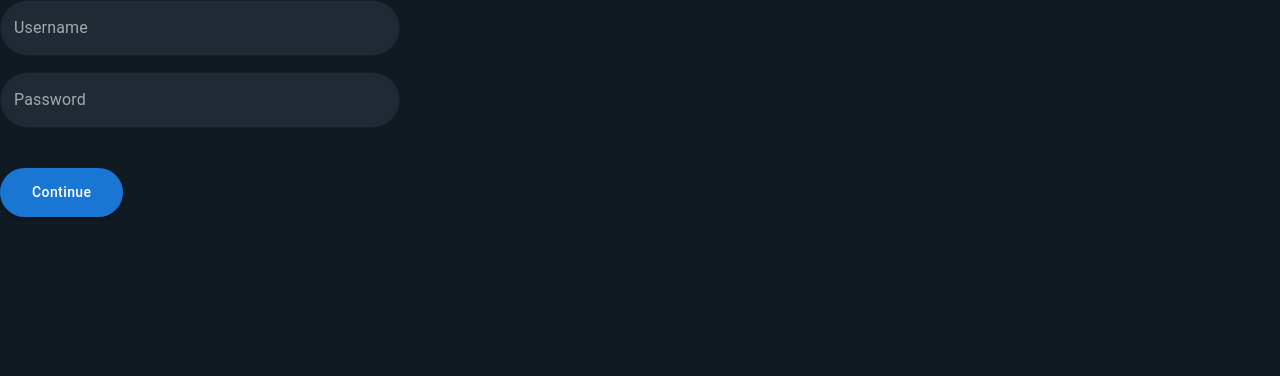
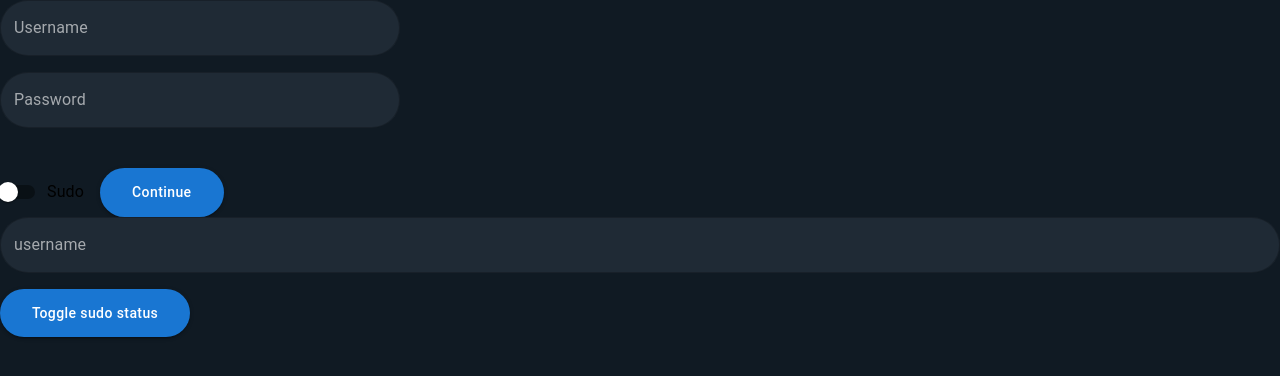
Before and after one commit to shuknav/SplitSavvy, a React (Vite) app in the folder app/: page /admindash in a window 1280 px wide. Shown: the top 376 px of the page. Built offline with nearby package versions, Linux system fonts and the light colour scheme; no server answers.

Commit message:
feat: sudo status handled in admin creation plus toggle sudo status placeholder

```diff
--- a/app/src/api/admin.js
+++ b/app/src/api/admin.js
@@ -39,11 +39,12 @@ export async function PasswordUpdate(oldPassword, newPassword) {
   }
 }
 
-export async function AdminAdd(username, password) {
+export async function AdminAdd(username, password, sudo) {
   try {
     const res = await axios.post(`${baseURL}/admin/add`, {
       username,
       password,
+      sudo,
     });
     return res.data;
   } catch (err) {
--- a/app/src/pages/admin/settings/CreateAdmin.jsx
+++ b/app/src/pages/admin/settings/CreateAdmin.jsx
@@ -2,6 +2,8 @@ import React, { useState } from "react";
 import Box from "@mui/material/Box";
 import InputField from "../../../components/InputField";
 import ButtonField from "../../../components/ButtonField";
+import FormControlLabel from "@mui/material/FormControlLabel";
+import Switch from "@mui/material/Switch";
 import { AdminAdd } from "../../../api/admin";
 
 function CreateAdmin() {
@@ -10,14 +12,30 @@ function CreateAdmin() {
     password: "",
   });
 
+  const [username, setUsername] = useState("");
+
+  const [sudo, setSudo] = useState(false);
+
+  function HandleSwitch() {
+    setSudo(!sudo);
+  }
+
+  function HandleUsernameChange(val) {
+    setUsername(val);
+  }
+
   function HandleInputChange(field, value) {
     //function handles input fields change
     setinputData((prev) => ({ ...prev, [field]: value }));
   }
 
   async function HandleButtonClick() {
-    const res = await AdminAdd(inputData.username, inputData.password);
+    const res = await AdminAdd(inputData.username, inputData.password, sudo);
     console.log(res);
+  }
+
+  async function HandleSudoButtonClick() {
+    console.log(username);
   }
 
   return (
@@ -46,7 +64,28 @@ function CreateAdmin() {
           // helperText={helperText}
         />
       </Box>
+      <FormControlLabel
+        control={<Switch onChange={HandleSwitch} />}
+        label="Sudo"
+      />
       <ButtonField text="Continue" handleClick={HandleButtonClick} />
+      <Box>
+        <InputField
+          label="username"
+          id="user"
+          type="text"
+          value={username}
+          handleChange={(val) => {
+            HandleUsernameChange(val);
+          }}
+          // isInvalid={isInvalid.email}
+          // helperText={helperText}
+        />
+      </Box>
+      <ButtonField
+        text="Toggle sudo status"
+        handleClick={HandleSudoButtonClick}
+      />
     </>
   );
 }
```
